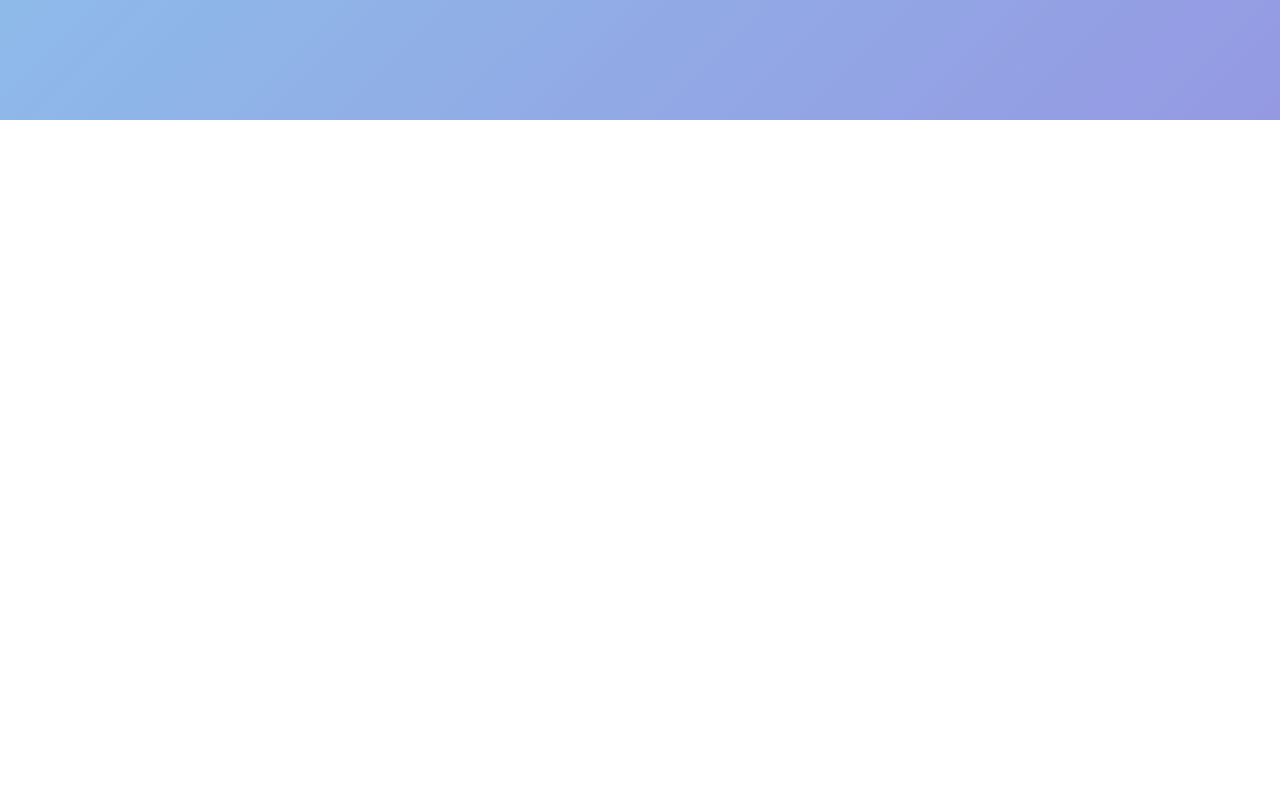
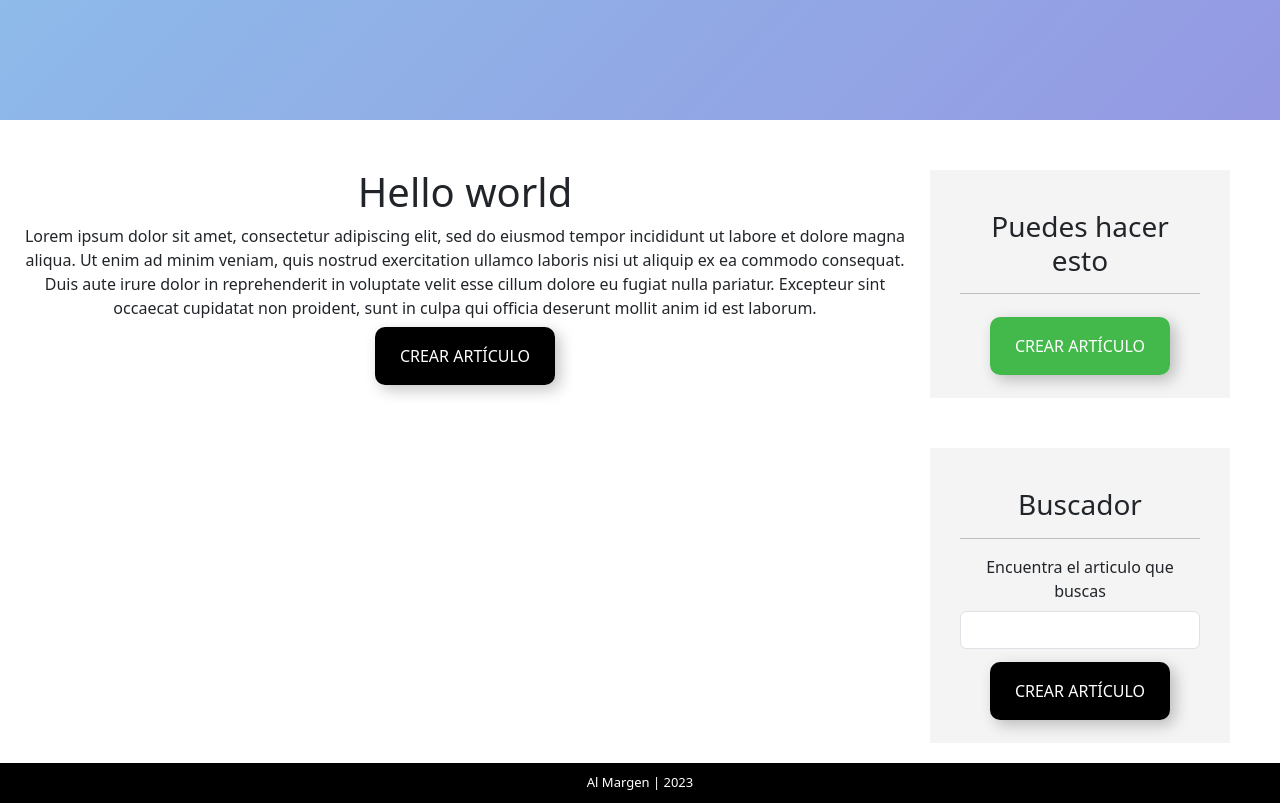
Before and after one commit to thesoftmoon/mern-blog-page, a React (Create React App) app: page / in a window 1280 px wide. Shown: the part 480-1283 px from the top of the page. Before the commit the page ends 800 px from the top, so only its background shows below. Built offline with nearby package versions, Linux system fonts and the light colour scheme.

Commit message:
footer and sidebar component add

```diff
--- a/src/App.js
+++ b/src/App.js
@@ -1,13 +1,26 @@
 import './App.scss';
 import Navbar from './components/Navbar';
 import Slider from './components/Slider';
+import Sidebar from './components/Sidebar';
+import Footer from './components/Footer';
 
 function App() {
   return (
     <div className="App">
       <Navbar/>
       <Slider/>
-
+      <Sidebar/>
+      <div className='row mt-5'>
+        <div className='col-12 text-center'>
+          <h1>Hello world</h1>
+          <p className='mb-4'>
+          Lorem ipsum dolor sit amet, consectetur adipiscing elit, sed do eiusmod tempor incididunt ut labore et dolore magna aliqua. Ut enim ad minim veniam, quis nostrud exercitation ullamco laboris nisi ut aliquip ex ea commodo consequat. Duis aute irure dolor in reprehenderit in voluptate velit esse cillum dolore eu fugiat nulla pariatur. Excepteur sint occaecat cupidatat non proident, sunt in culpa qui officia deserunt mollit anim id est laborum.
+          </p>
+          <a href='#' className='main-btn mt-4'>Crear Artículo</a>
+        </div>
+      </div>
+      <div className='clearfix'></div>
+      <Footer/>
     </div>
   );
 }
--- a/src/App.scss
+++ b/src/App.scss
@@ -7,6 +7,7 @@
     color: #fff;
     text-transform: uppercase;
     transition: 0.4s ease;
+
     &:hover {
         color: #000000;
         background-color: transparent;
@@ -14,3 +15,37 @@
         box-shadow: none;
     }
 }
+
+.positive-action-btn {
+    background-color: rgb(67, 185, 75);
+    text-decoration: none;
+    padding: 18px 25px;
+    border-radius: 10px;
+    box-shadow: 5px 5px 15px #0000003c;
+    color: #fff;
+    text-transform: uppercase;
+    transition: 0.4s ease;
+
+    &:hover {
+        color: #000000;
+        background-color: transparent;
+        border: 1px solid rgb(67, 185, 75);
+        box-shadow: none;
+    }
+}
+
+
+.footer-container {
+    margin-top: 20px;
+    height: 40px;
+    background-color: #000000;
+    color: #fff;
+    display: flex;
+    justify-content: center;
+    align-items: center;
+    p {
+        font-size: 13px;
+        margin-bottom: 0px;
+
+    }
+}
--- /dev/null
+++ b/src/components/Footer.js
@@ -0,0 +1,13 @@
+import React, { Component } from 'react'
+
+export class Footer extends Component {
+  render() {
+    return (
+      <div className='footer-container'>
+        <p>Al Margen | 2023</p>
+      </div>
+    )
+  }
+}
+
+export default Footer
--- /dev/null
+++ b/src/components/Sidebar.js
@@ -0,0 +1,28 @@
+import React, { Component } from 'react'
+import '../css/Sidebar.scss'
+
+export class Sidebar extends Component {
+  render() {
+    return (
+      <div className='sidebar-container'>
+        <div className='new-article'>
+            <h3>Puedes hacer esto</h3>
+            <hr/>
+            <a href='#' className='positive-action-btn'>Crear Artículo</a>
+        </div>
+
+        <div className='search-container'>
+            <h3>Buscador</h3>
+            <hr/>
+            <div className="search-bar">
+                <label for="exampleInputEmail1" className="form-label">Encuentra el articulo que buscas</label>
+                <input type="text" className="form-control" id="exampleInputEmail1"/>
+            </div>
+            <a href='#' className='main-btn'>Crear Artículo</a>
+        </div>
+      </div>
+    )
+  }
+}
+
+export default Sidebar
--- /dev/null
+++ b/src/css/Sidebar.scss
@@ -0,0 +1,25 @@
+.sidebar-container {
+    width: 300px;
+    float: right;
+    margin-right: 50px;
+}
+
+.new-article {
+    text-align: center;
+    background-color: #f4f4f4;
+    padding: 40px 30px;
+    margin-top: 50px;
+    hr {
+        margin-bottom: 40px;
+    }
+}
+
+.search-container {
+    text-align: center;
+    background-color: #f4f4f4;
+    padding: 40px 30px;
+    margin-top: 50px;
+    .search-bar {
+        margin-bottom: 30px;
+    }
+}
```
